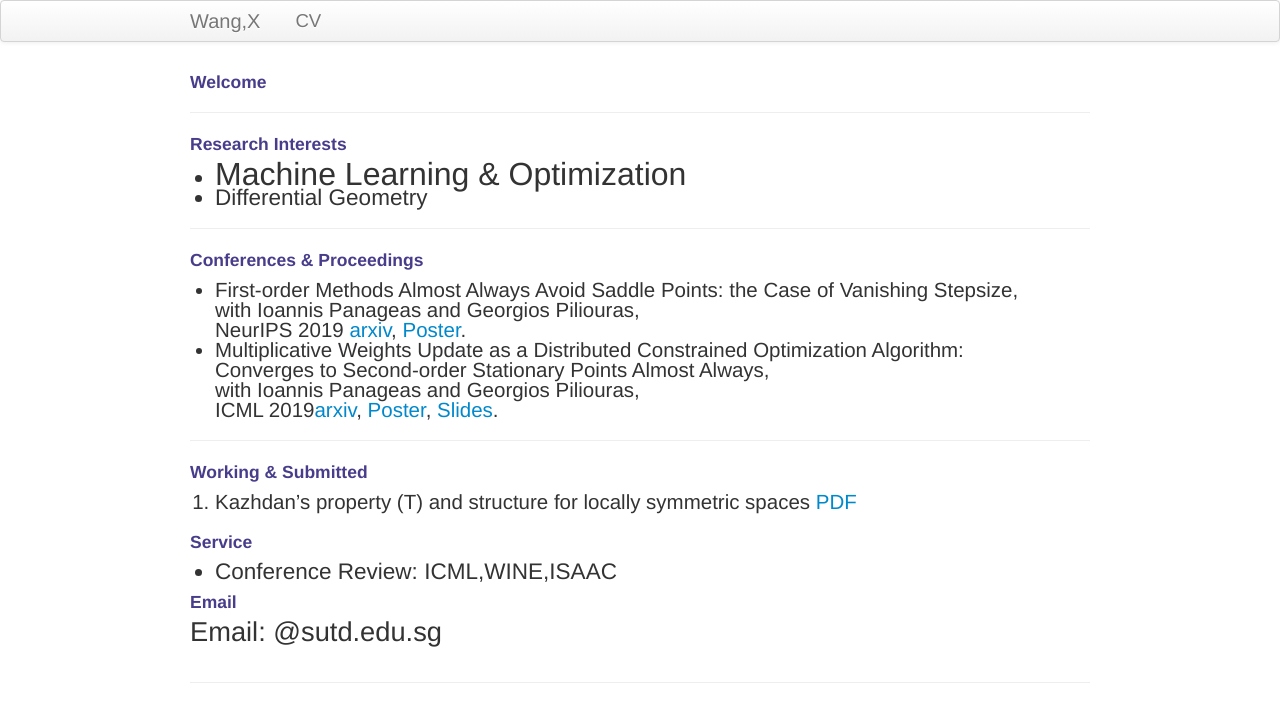
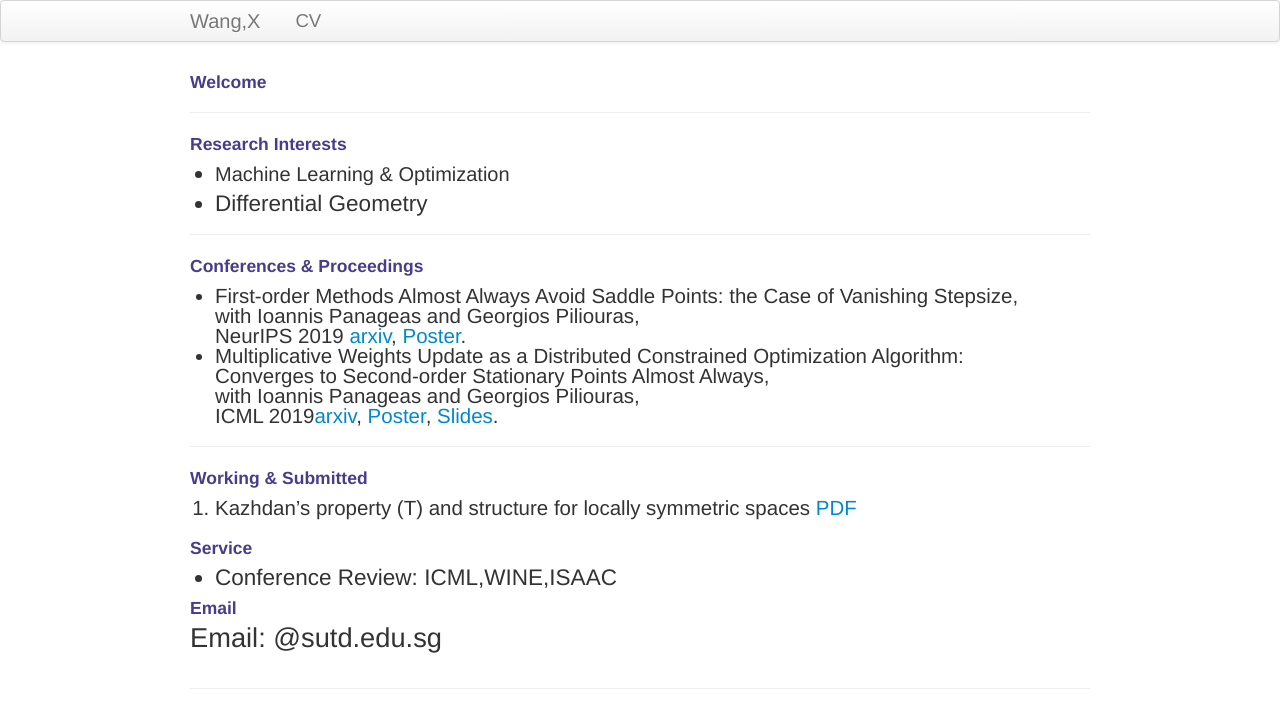
Before and after one commit to xiiaowang/xiiaowang.github.io, a Jekyll site: the page built from index.md, in a window 1280 px wide. Shown: the top 728 px of the page. Built offline with Jekyll 4.4.1, drawn with Linux system fonts in a browser that asks for light colours.

Commit message:
Update index.md

```diff
--- a/index.md
+++ b/index.md
@@ -12,7 +12,7 @@ keywords: machine learning, geometry
 <div class="container2">
 <h4><a name="Research Interests"></a>Research Interests</h4>
 <ul>
-    <li><font size="6">Machine Learning & Optimization</font></li>
+    <li><p style="font-size:20px">Machine Learning & Optimization</p></li>
     <li>Differential Geometry</li>
 </ul>
 </div>
```
